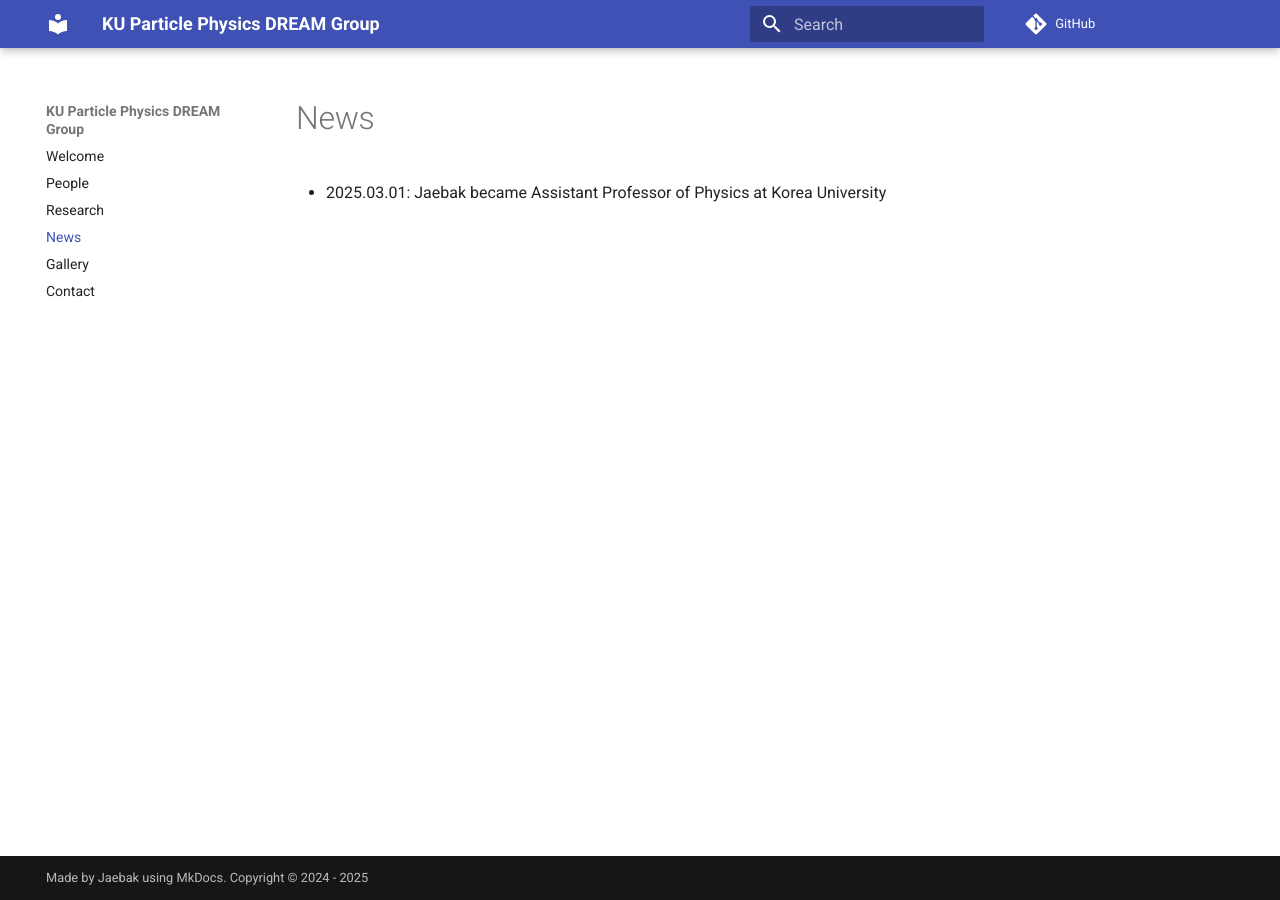
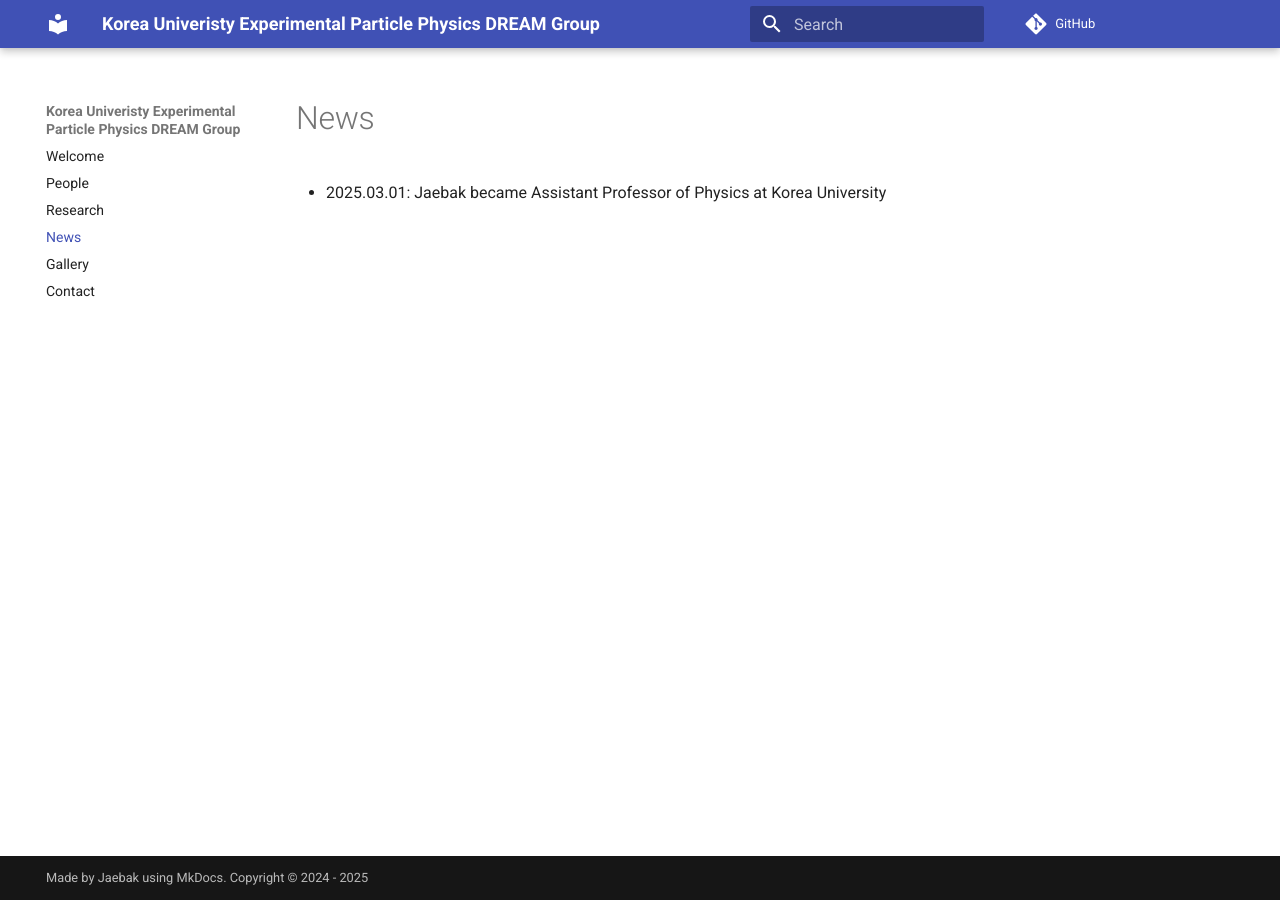
Before and after one commit to jaebak/ku-dream-group, an MkDocs documentation site: the page built from docs/news/news.md, in a window 1280 px wide. Built offline with MkDocs 1.6.1 and Material for MkDocs 9.7.7, drawn with Linux system fonts in a browser that asks for light colours; comment, search, counter and statistics services are not loaded.

Commit message:
Modify title

```diff
--- a/docs/index.md
+++ b/docs/index.md
@@ -1,4 +1,4 @@
-# Welcome to KU Particle Physics DREAM group
+# Welcome to the Korea Univeristy Experimental Particle Physics DREAM group
 
 ![](gallery/JaebakAtTAMU.png){ width="300" }
 /// caption
--- a/mkdocs.yml
+++ b/mkdocs.yml
@@ -1,4 +1,4 @@
-site_name: KU Particle Physics DREAM Group
+site_name: Korea Univeristy Experimental Particle Physics DREAM Group
 site_url: https://jaebak.github.io/ku-dream-group
 repo_url: https://github.com/jaebak/ku-dream-group
 theme:
```
